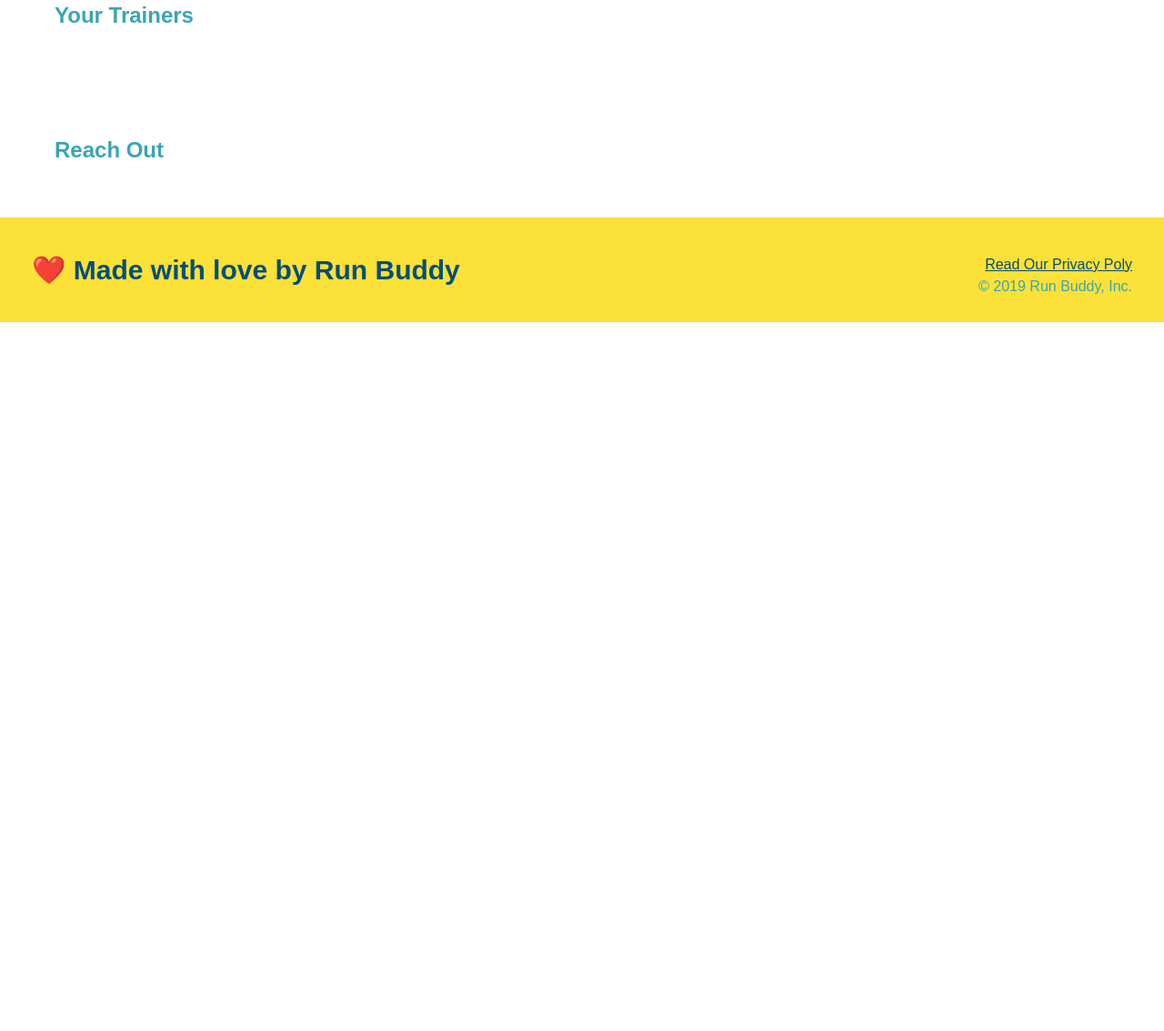
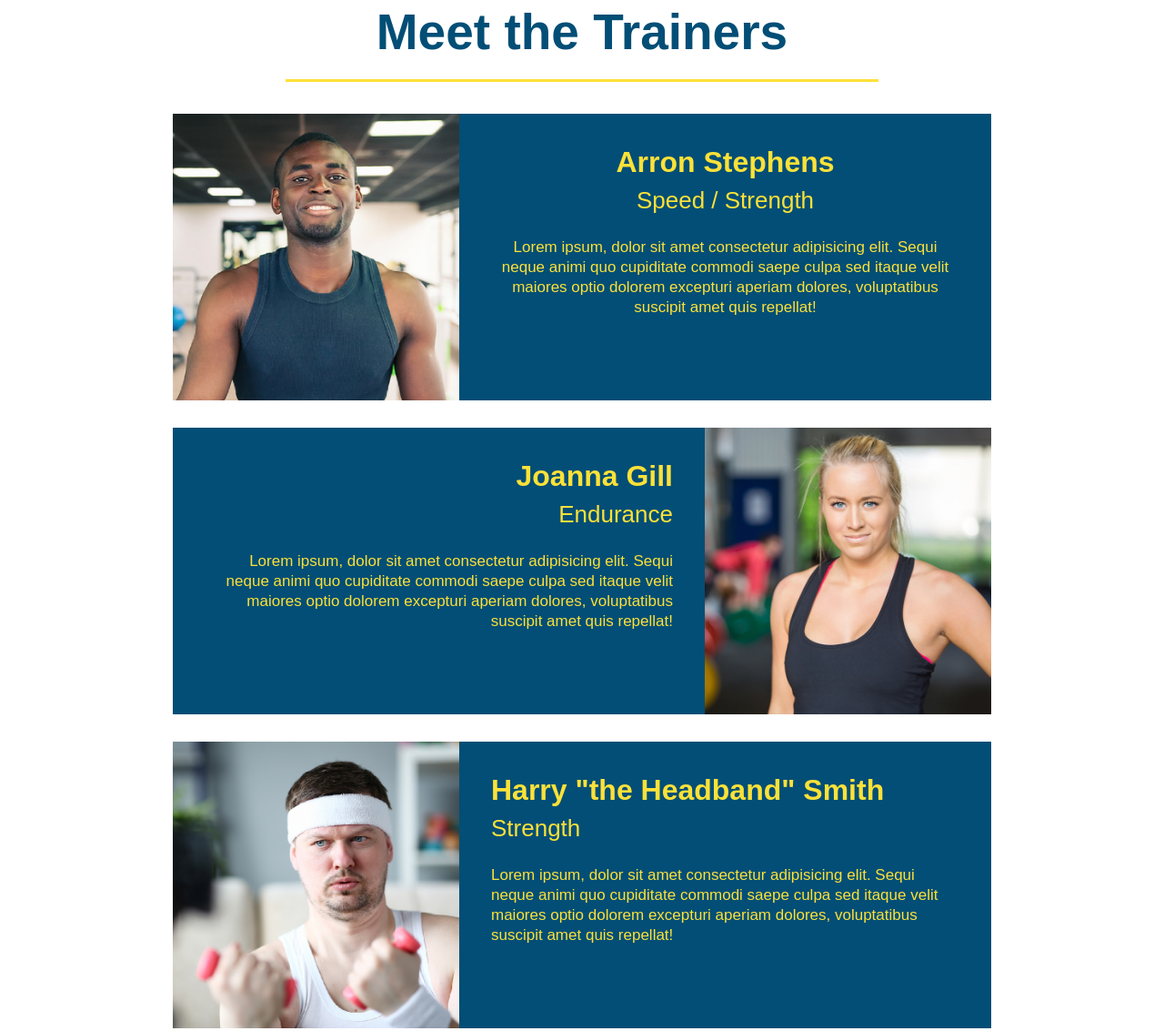
Before and after one commit to TEnriquez95/Run-Buddy2.0, a plain HTML site: page index.html in a window 1280 px wide. Shown: the part 2467-3600 px from the top of the page at 91% size. Before the commit the page ends 2821 px from the top, so only its background shows below. Drawn offline with Linux system fonts and the light colour scheme.

Commit message:
Added all the trainers

```diff
--- a/assets/css/style.css
+++ b/assets/css/style.css
@@ -183,3 +183,50 @@ section {
 .steps span {
     font-size: 38px;
 }
+
+.trainers {
+    text-align: center;
+}
+
+.trainer {
+    width: 900px;
+    margin: 0 auto 30px auto;
+    background: #024e76;
+    color: #fce138;
+    overflow: auto;
+}
+
+.trainer img {
+    width: 35%;
+    float: left;
+}
+
+.trainer-bio {
+    padding: 35px;
+    float: left;
+    width: 65%;
+}
+
+.text-left {
+    text-align: left;
+}
+
+.text-right {
+    text-align: right;
+}
+
+.trainer-bio h3 {
+    font-size: 32px;
+    margin-bottom: 8px;
+}
+
+.trainer-bio h4 {
+    font-weight: lighter;
+    font-size: 26px;
+    margin-bottom: 25px;
+}
+
+.trainer-bio p {
+    font-size: 17px;
+    line-height: 1.3;
+}
--- a/index.html
+++ b/index.html
@@ -76,7 +76,7 @@
         <div>
             <!-- insert this img element-->
             <img src="./assets/images/step-1.svg" alt="" />
-            <h3>Step 1: Fill Out the Form Above.</h3>
+            <h3> <span>Step 1: Fill Out the Form Above.</span></h3>
             <p>You're already here, so why not?</p>
           </div>
 
@@ -100,8 +100,44 @@
 
         </section>
         <!--meet the trainers-->
-        <section>
-        <h2>Your Trainers</h2>
+        <section id="your-trainers" class="trainers">
+        <h2 class="section-title primary-border">Meet the Trainers</h2>
+        <article class="trainer">
+            <img src="./assets/images/trainer-1.jpg" alt="Arron Stephens in his workout clothes, ready to pump iron" />
+            <div class="trainer-bio">
+              <h3>Arron Stephens</h3>
+              <h4>Speed / Strength</h4>
+              <p>
+                Lorem ipsum, dolor sit amet consectetur adipisicing elit. Sequi neque animi quo cupiditate commodi saepe culpa sed
+                itaque velit maiores optio dolorem excepturi aperiam dolores, voluptatibus suscipit amet quis repellat!
+              </p>
+            </div>
+          </article>
+          <!-- second trainer bio -->
+<article class="trainer">
+  <div class="trainer-bio text-right">
+    <h3>Joanna Gill</h3>
+    <h4>Endurance</h4>
+    <p>
+      Lorem ipsum, dolor sit amet consectetur adipisicing elit. Sequi neque animi quo cupiditate commodi saepe culpa sed
+      itaque velit maiores optio dolorem excepturi aperiam dolores, voluptatibus suscipit amet quis repellat!
+    </p>
+  </div>
+  <img src="./assets/images/trainer-2.jpg" alt="Joanna Gill cooling off after a workout" />
+</article>
+
+<!-- third trainer bio -->
+<article class="trainer">
+  <img src="./assets/images/trainer-3.jpg" alt="Harry Smith wearing a headband and lifting comically small pink weights" />
+  <div class="trainer-bio text-left">
+    <h3>Harry "the Headband" Smith</h3>
+    <h4>Strength</h4>
+    <p>
+      Lorem ipsum, dolor sit amet consectetur adipisicing elit. Sequi neque animi quo cupiditate commodi saepe culpa sed
+      itaque velit maiores optio dolorem excepturi aperiam dolores, voluptatibus suscipit amet quis repellat!
+    </p>
+  </div>
+</article>
         </section>
         <!--"reach out" section-->
         <section>
```
